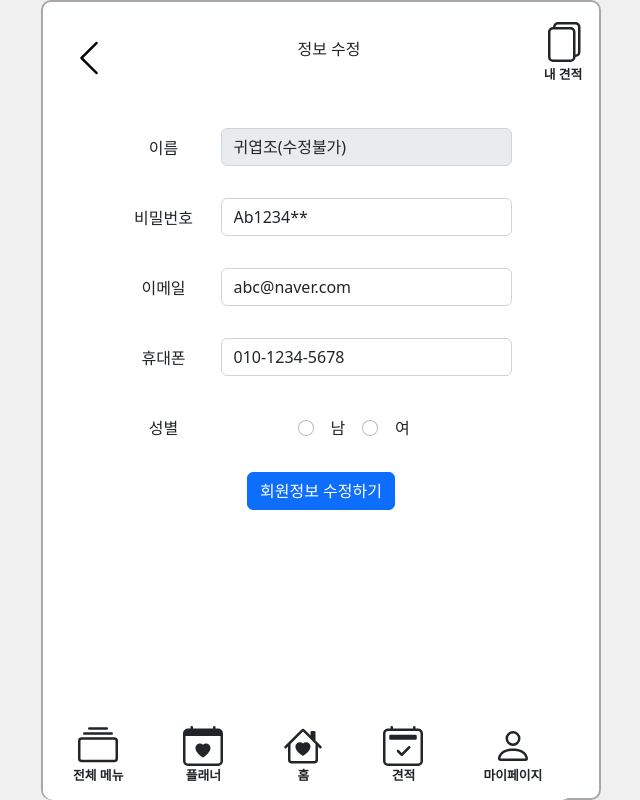
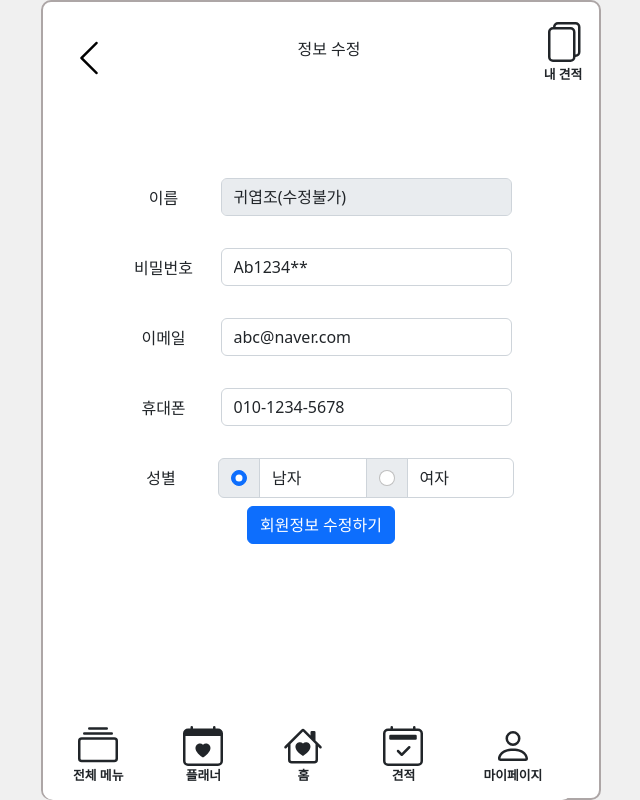
Before and after one commit to weddingYou-Project/frontend, a React (Create React App) app: page /mypage/1/userupdate in a window 1280 px wide. Shown: the whole page, without its empty margins (319-959 px from the left). Built offline with nearby package versions, Linux system fonts and the light colour scheme.

Commit message:
fix : 회원정보 수정하기 폼 양식 변경

```diff
--- a/src/Css/mypage.css
+++ b/src/Css/mypage.css
@@ -1,3 +1,10 @@
+.mypagecontainer{
+    margin-top:50px;
+    display:flex;
+    align-items: center;
+    justify-content: center;
+}
+
 .btn-colour-1 {
     color: #fff;
     background-color: #d70571;
--- /dev/null
+++ b/src/Css/userupdate.css
@@ -0,0 +1,6 @@
+.userupdatecontainer{
+    margin-top:50px;
+    display:flex;
+    align-items: center;
+    justify-content: center;
+}
--- a/src/Pages/Mypage.js
+++ b/src/Pages/Mypage.js
@@ -39,15 +39,19 @@ function Mypage() {
         passwordFeedback.current.classList.add("valid-feedback");
         passwordConfirm.current.disabled = false;
       } else {
-        setPasswordMessage(
-          "최소8자 이상, 대문자, 소문자, 숫자, 특수문자를 포함"
-        );
+        if (e.target.value === "") {
+          setPasswordMessage("비밀번호를 입력해주세요.");
+        } else {
+          setPasswordMessage(
+            "최소8자 이상, 대문자, 소문자, 숫자, 특수문자를 포함"
+          );
+        }
+
         passwordInput.current.classList.add("is-invalid");
         passwordFeedback.current.classList.add("invalid-feedback");
         passwordFeedback.current.classList.remove("invisible");
         passwordFeedback.current.classList.remove("valid-feedback");
         passwordInput.current.classList.remove("is-valid");
-        console.log(passwordConfirm.current);
         passwordConfirm.current.disabled = true;
       }
       setPasswordCheck(e.target.value);
@@ -80,7 +84,7 @@ function Mypage() {
   return (
     <div className="mainlayout">
       <NavigationBar title={title} />
-      <div className="content container text-center">
+      <div className="content mypagecontainer text-center">
         <form className="col">
           <img src="" alt="" />
           <div className="row justify-content-md-center mb-2">
@@ -247,7 +251,7 @@ function Mypage() {
               ></button>
             </div>
             <div class="modal-body">
-              <div class="has-validation col col-md-7">
+              <div class="has-validation col col-md-10">
                 <input
                   type="password"
                   class="form-control "
--- a/src/Pages/UserUpdate.js
+++ b/src/Pages/UserUpdate.js
@@ -1,5 +1,6 @@
 import "../Css/main.css";
 import "../Css/mypage.css";
+import "../Css/userupdate.css";
 import NavigationBar from "../Components/NavigationBar";
 import Footer from "../Components/Footer";
 import React, { useState, useRef } from "react";
@@ -136,7 +137,7 @@ function UserUpdate() {
   return (
     <div class="mainlayout">
       <NavigationBar title={title} />
-      <div class="content container text-center">
+      <div class="content userupdatecontainer text-center">
         <form class="col">
           <img src="" alt="" />
           <div class="row justify-content-md-center mb-2">
@@ -231,35 +232,45 @@ function UserUpdate() {
             </div>
           </div>
           <div class="row justify-content-md-center mb-2">
-            <label for="gender" class="form-label col col-md-2 mt-2">
+            <label htmlFor="gender" className="form-label col col-md-2 mt-2">
               성별
             </label>
-            <div class="has-validation col col-md-7">
-              <div class="form-check row justify-content-md-start  mb-3">
-                <div class="form-check-inline col col-md-2 p-2">
+            <div class="input-group">
+              <div class="input-group-text">
                 <input
+                  class="form-check-input mt-0"
                   type="radio"
-                    class="form-check-input"
+                  value=""
+                  name="gender"
+                  htmlFor="male"
+                  checked
+                  aria-label="Radio button for following text input"
+                />
+              </div>
+              <input
+                type="text"
+                class="form-control"
                 id="male"
+                aria-label="male btn"
+                value="남자"
+              />
+              <div class="input-group-text">
+                <input
+                  class="form-check-input mt-0"
+                  type="radio"
+                  value=""
                   name="gender"
+                  htmlFor="female"
+                  aria-label="Radio button for following text input"
                 />
-                  <label class="form-check-label" for="male">
-                    남
-                  </label>
               </div>
-                <div class="form-check-inline col col-md-2 p-2">
               <input
-                    type="radio"
-                    class="form-check-input"
+                type="text"
+                class="form-control"
                 id="female"
-                    name="gender"
+                aria-label="female btn"
+                value="여자"
               />
-                  <label class="form-check-label" for="female">
-                    여
-                  </label>
-                  <div class="invalid-feedback">{genderMessage}</div>
-                </div>
-              </div>
             </div>
             {userOrPlanner === "플래너" ? null : <div></div>}
           </div>
```
Lines whose indentation alone changed are shown as unchanged.
